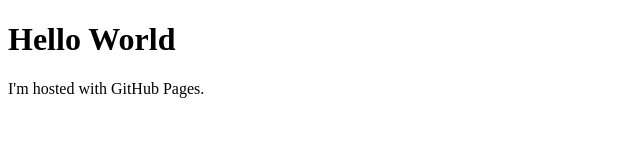
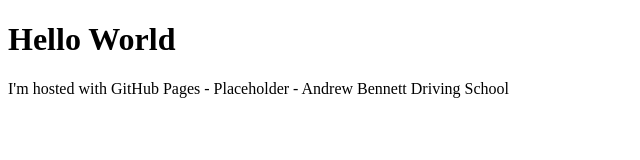
Before and after one commit to andrewbennetto8/andrewbennetto8.github.io, a plain HTML site: page index.html in a window 1280 px wide. Shown: the whole page, without its empty margins (0-640 px from the left). Drawn offline with Linux system fonts and the light colour scheme.

Commit message:
Update index.html

```diff
--- a/index.html
+++ b/index.html
@@ -2,6 +2,6 @@
 <html>
 <body>
 <h1>Hello World</h1>
-<p>I'm hosted with GitHub Pages.</p>
+<p>I'm hosted with GitHub Pages - Placeholder - Andrew Bennett Driving School</p>
 </body>
 </html>
```
